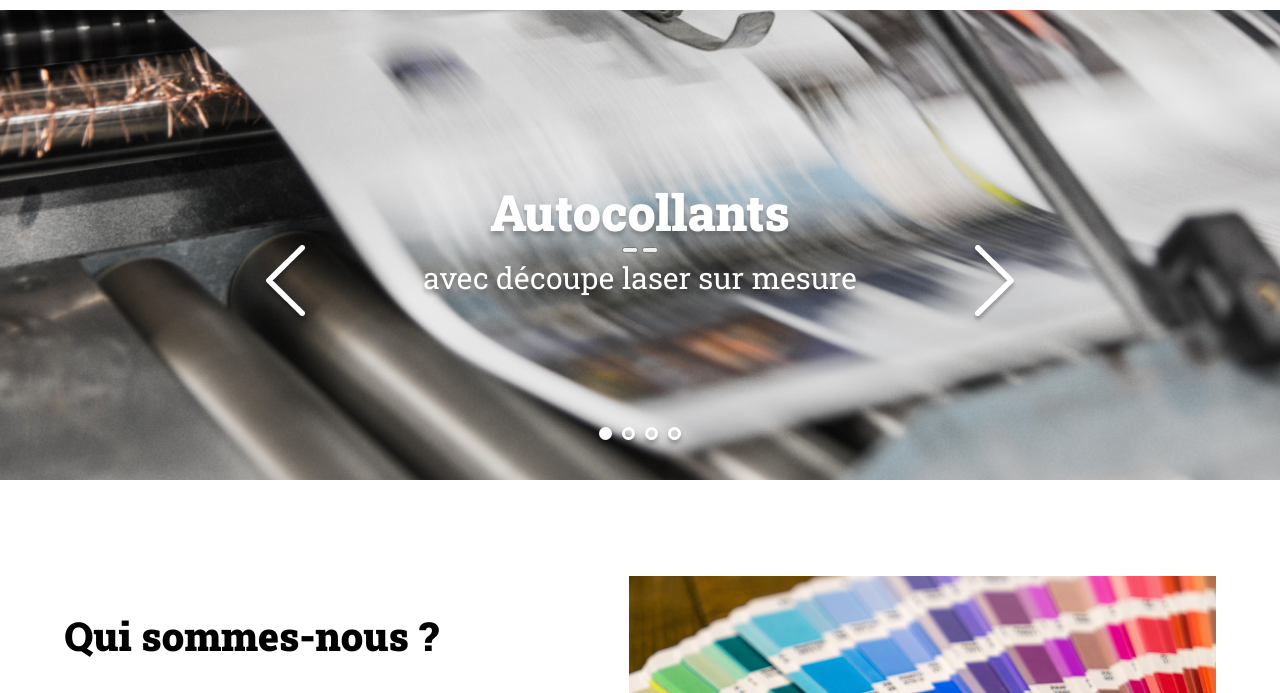
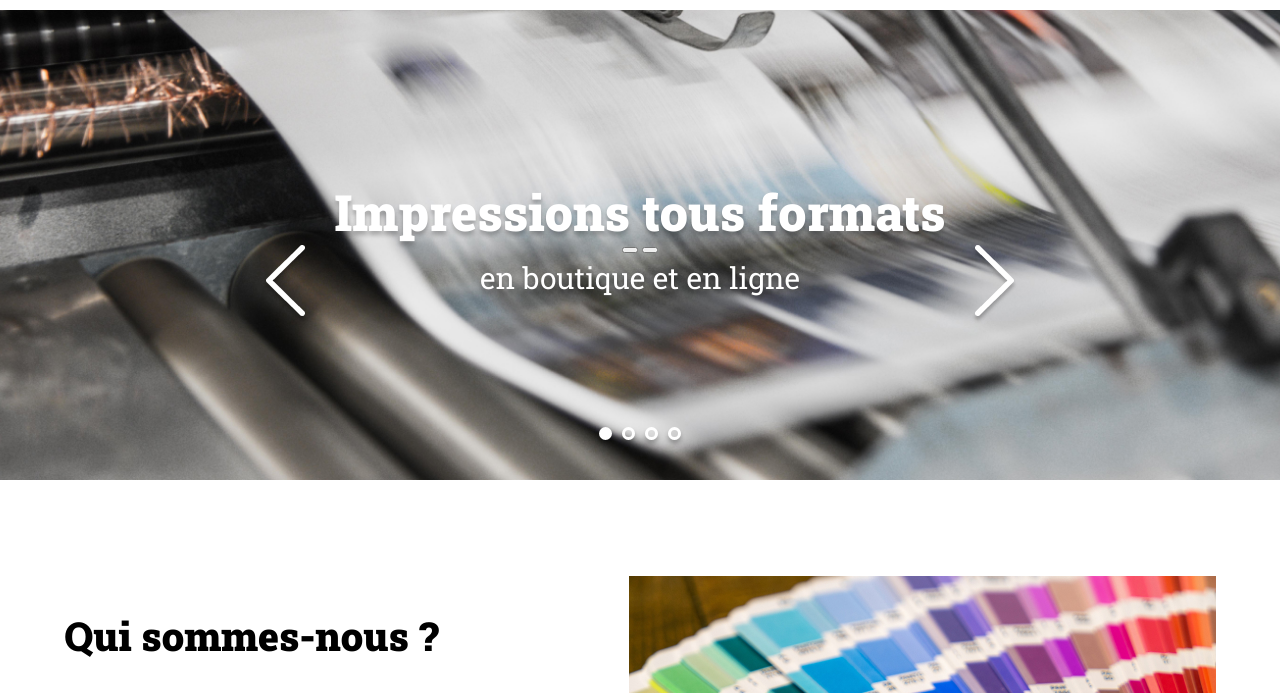
Before and after one commit to psychoniac/projet_5, a plain HTML site: page index.html in a window 1280 px wide. Shown: the part 91-784 px from the top of the page. Drawn offline with Linux system fonts and the light colour scheme.

Commit message:
mis a jour 03/02, essaie de la fonction foreach

```diff
--- a/assets/script.js
+++ b/assets/script.js
@@ -1,34 +1,47 @@
 //creation des variables
 const leftArrow = document.querySelector(".left_arrow");
 const rightArrow = document.querySelector(".right_arrow");
+const sliderContener = document.querySelector("#banner");
 const bulletsPointContener = document.querySelector(".dots");
-const sliderContener = document.querySelector("#banner");
 const textSlide = document.querySelector("p");
-
+const slideNumber = 1;
 const slides = [
   {
+    id: 0,
     image: "slide1.jpg",
     tagLine: "Impressions tous formats <span>en boutique et en ligne</span>",
   },
   {
+    id: 1,
     image: "slide2.jpg",
     tagLine:
       "Tirages haute définition grand format <span>pour vos bureaux et events</span>",
   },
   {
+    id: 2,
     image: "slide3.jpg",
     tagLine: "Grand choix de couleurs <span>de CMJN aux pantones</span>",
   },
   {
+    id: 3,
     image: "slide4.png",
     tagLine: "Autocollants <span>avec découpe laser sur mesure</span>",
   },
 ];
 
+slides.forEach((slide, index) => {
+  console.log(slide.id);
+
+});
+
 //mis en place d'un eventListener sur les fleches
 leftArrow.addEventListener("click", () => {
-  console.log("left");
+  let slideActive = document.querySelector(".banner-img");
+
+  //chemin du slide actif
+  slideActive.src = "assets/images/slideshow/" + slides[1].image;
 });
+
 rightArrow.addEventListener("click", () => {
   console.log("right");
 });
@@ -40,20 +53,20 @@ const numberSlide = slides.length;
 
 for (let slide = 0; slide < numberSlide; slide++) {
   const bulletPoint = document.createElement("div");
+  //on rattache notre element a la div #dots
   bulletsPointContener.appendChild(bulletPoint);
+  //on injecte la class dot a chaque div crée
   bulletPoint.classList.add("dot");
 }
 //création du bullet point actif
 const activeBulletPoint = document.querySelector(".dot");
 activeBulletPoint.classList.add("dot_selected");
 
-//création des balises images qui vont contenir les slides
-
 for (let slide = 0; slide < numberSlide; slide++) {
-  const imageSlider = document.createElement("img");
+  //création des variables
+  let imageSlider = document.createElement("img");
+  //on rattache la balise img contenant les differents slide a son parent la div #banner
   sliderContener.prepend(imageSlider);
-  //generation du texte du slide
-  textSlide.innerHTML = slides[slide].tagLine;
   //rajout du chemin de l'image
   imageSlider.src = "assets/images/slideshow/" + slides[slide].image;
   //rajout de la classe banner-img
--- a/index.html
+++ b/index.html
@@ -25,11 +25,12 @@
     </header>
     <main>
       <div id="banner">
-        <!--   <img
+        <img
           class="banner-img"
           src="./assets/images/slideshow/slide1.jpg"
           alt="Banner Print-it"
-        />-->
+        />
+
         <div class="arrow">
           <button>
             <img
```
